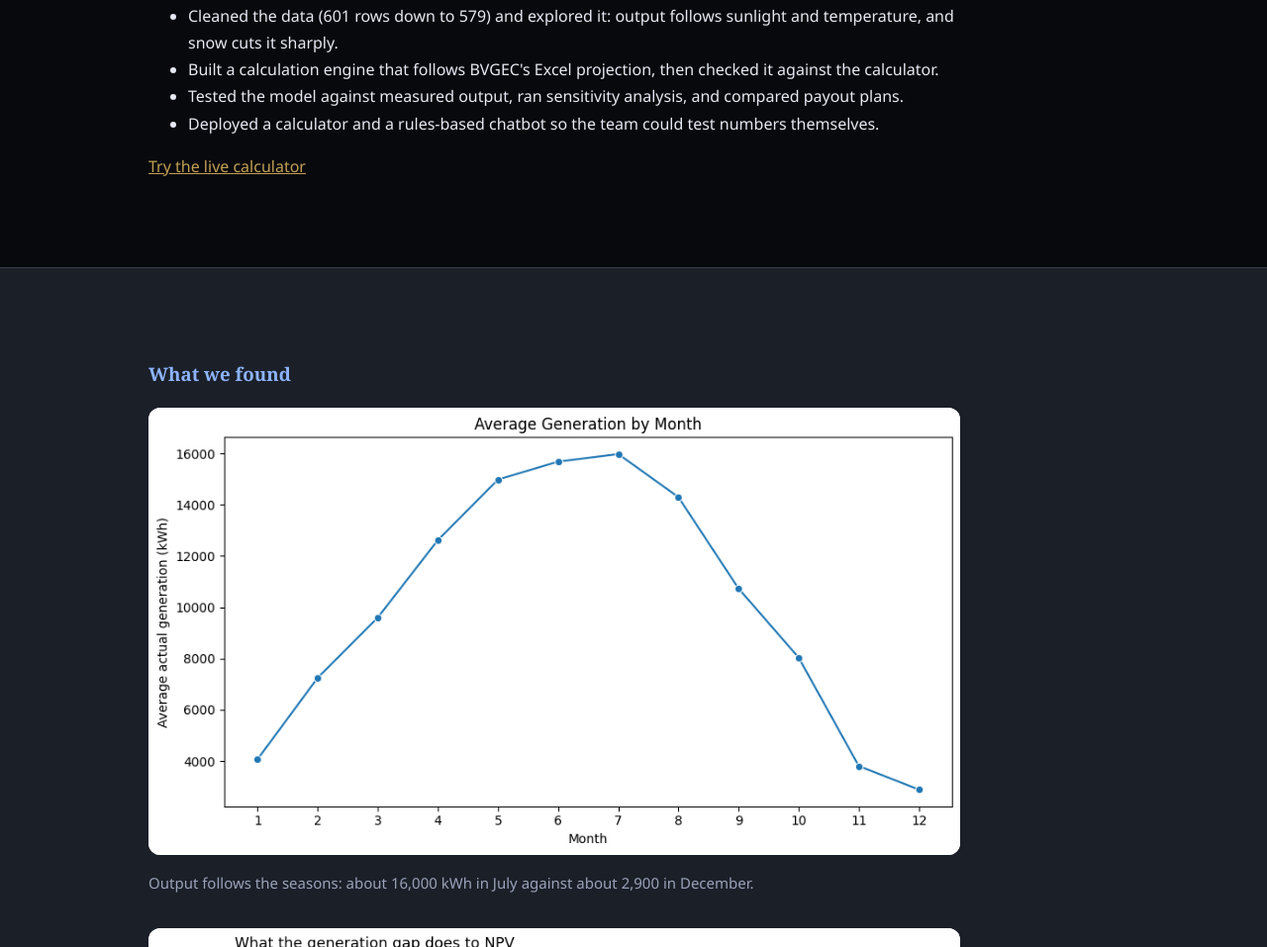
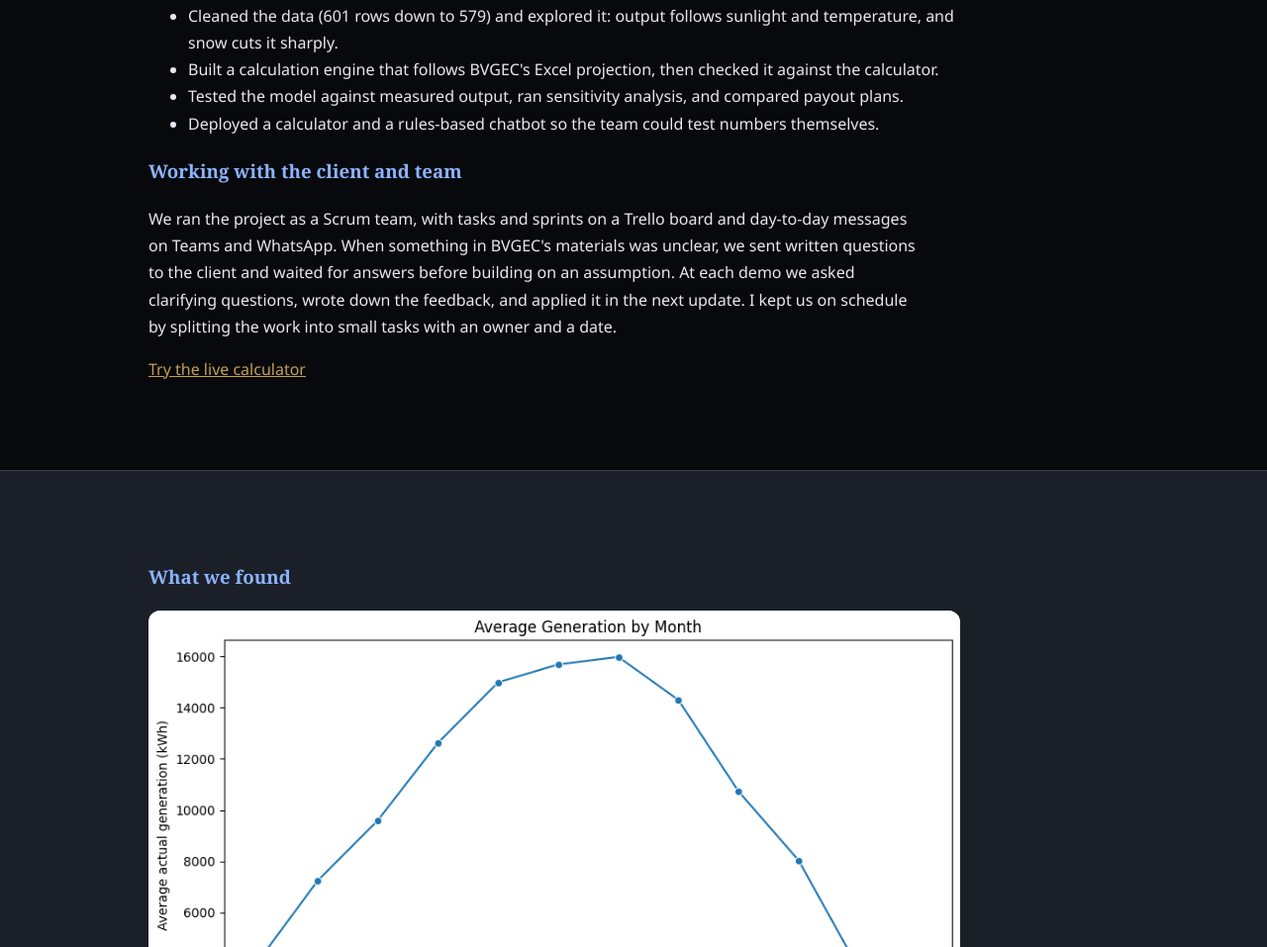
Before and after one commit to amyndukwe/amyndukwe.github.io, a plain HTML site: page bvgec.html in a window 1280 px wide. Shown: the part 1370-2327 px from the top of the page at 99% size. Drawn offline with Linux system fonts and the light colour scheme; a web font is replaced by a local one.

Commit message:
Enhance bvgec.html with project management details
Added a section detailing project management and client collaboration.

```diff
--- a/bvgec.html
+++ b/bvgec.html
@@ -59,6 +59,8 @@
         <li>Tested the model against measured output, ran sensitivity analysis, and compared payout plans.</li>
         <li>Deployed a calculator and a rules-based chatbot so the team could test numbers themselves.</li>
       </ul>
+      <h3>Working with the client and team</h3>
+      <p>We ran the project as a Scrum team, with tasks and sprints on a Trello board and day-to-day messages on Teams and WhatsApp. When something in BVGEC's materials was unclear, we sent written questions to the client and waited for answers before building on an assumption. At each demo we asked clarifying questions, wrote down the feedback, and applied it in the next update. I kept us on schedule by splitting the work into small tasks with an owner and a date.</p>
       <p><a href="https://bvgec-npv.streamlit.app/">Try the live calculator</a></p>
     </section>
 
```
